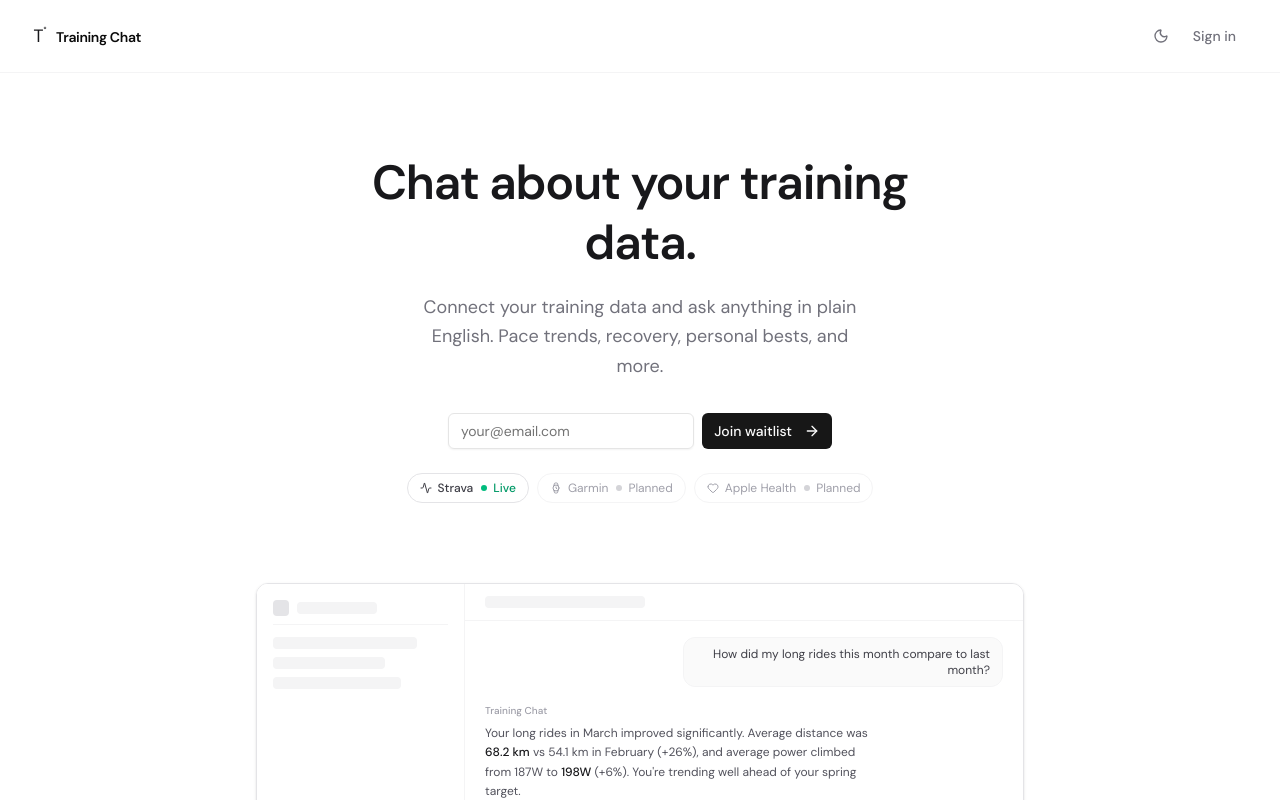
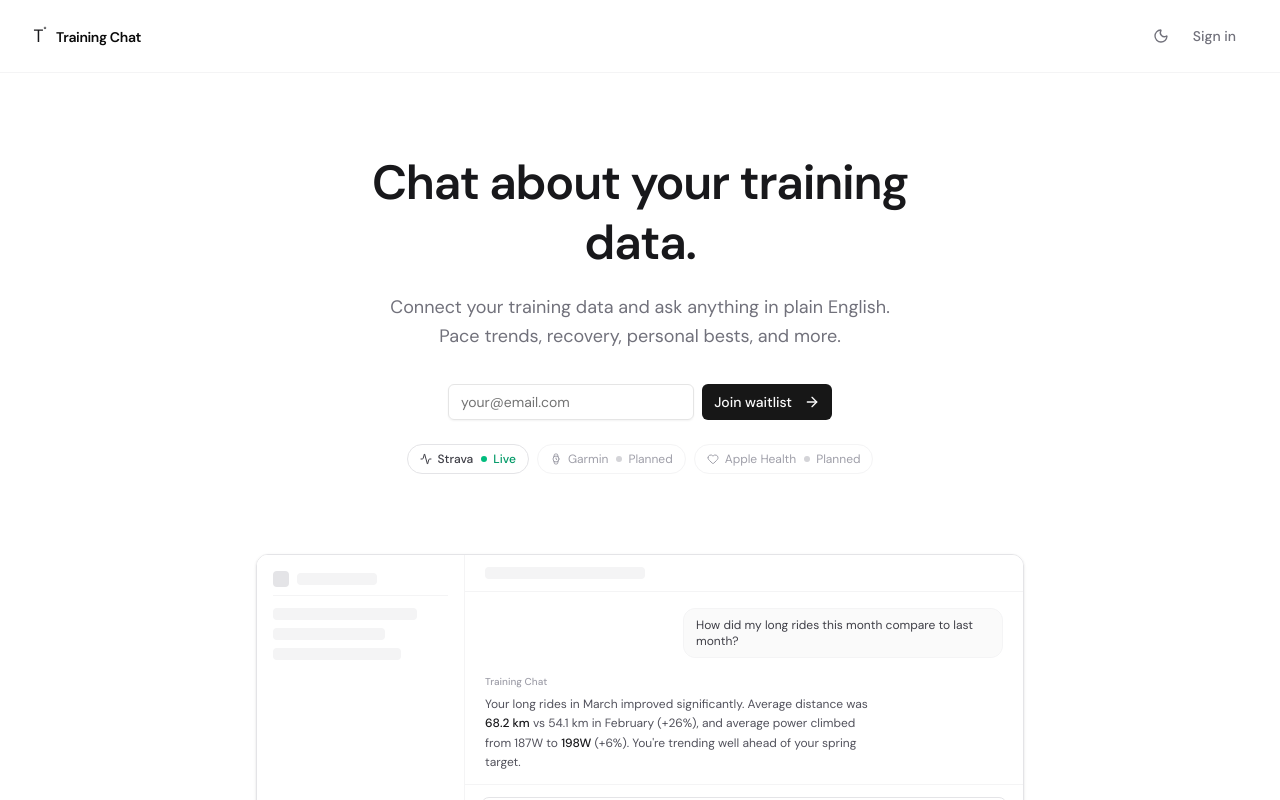
Before and after one commit to boyang-pan/strava-agent, a Next.js app: page / in a window 1280 px wide. Shown: the top 800 px of the page. Built offline with nearby package versions, Linux system fonts and the light colour scheme.

Commit message:
fix: landing page subtitle width and mock message text alignment

```diff
--- a/app/page.tsx
+++ b/app/page.tsx
@@ -68,7 +68,7 @@ export default function LandingPage() {
         <h1 className="text-5xl font-semibold tracking-tight text-zinc-900 dark:text-zinc-50 max-w-xl leading-tight">
           Chat about your training data.
         </h1>
-        <p className="mt-5 text-lg text-zinc-500 dark:text-zinc-400 max-w-md leading-relaxed">
+        <p className="mt-5 text-lg text-zinc-500 dark:text-zinc-400 max-w-lg leading-relaxed">
           Connect your training data and ask anything in plain English. Pace trends, recovery, personal bests, and more.
         </p>
 
@@ -172,7 +172,7 @@ export default function LandingPage() {
               <div className="flex-1 px-5 py-4 space-y-4 overflow-hidden">
                 {/* User message */}
                 <div className="flex justify-end">
-                  <div className="text-xs text-zinc-700 dark:text-zinc-300 max-w-xs text-right bg-zinc-50 dark:bg-zinc-900 border border-zinc-100 dark:border-zinc-800 rounded-xl px-3 py-2">
+                  <div className="text-xs text-zinc-700 dark:text-zinc-300 max-w-xs bg-zinc-50 dark:bg-zinc-900 border border-zinc-100 dark:border-zinc-800 rounded-xl px-3 py-2">
                     How did my long rides this month compare to last month?
                   </div>
                 </div>
```
